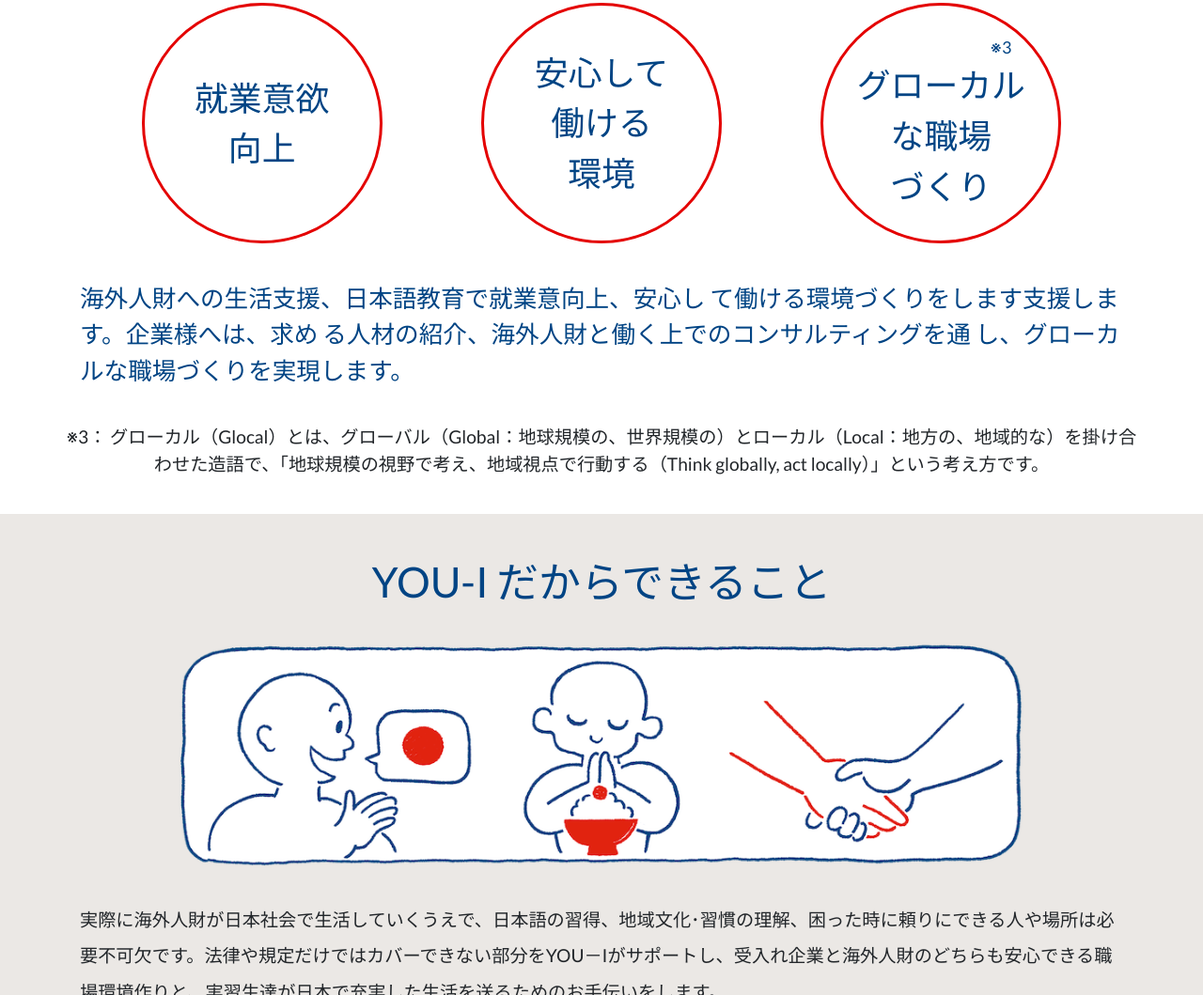
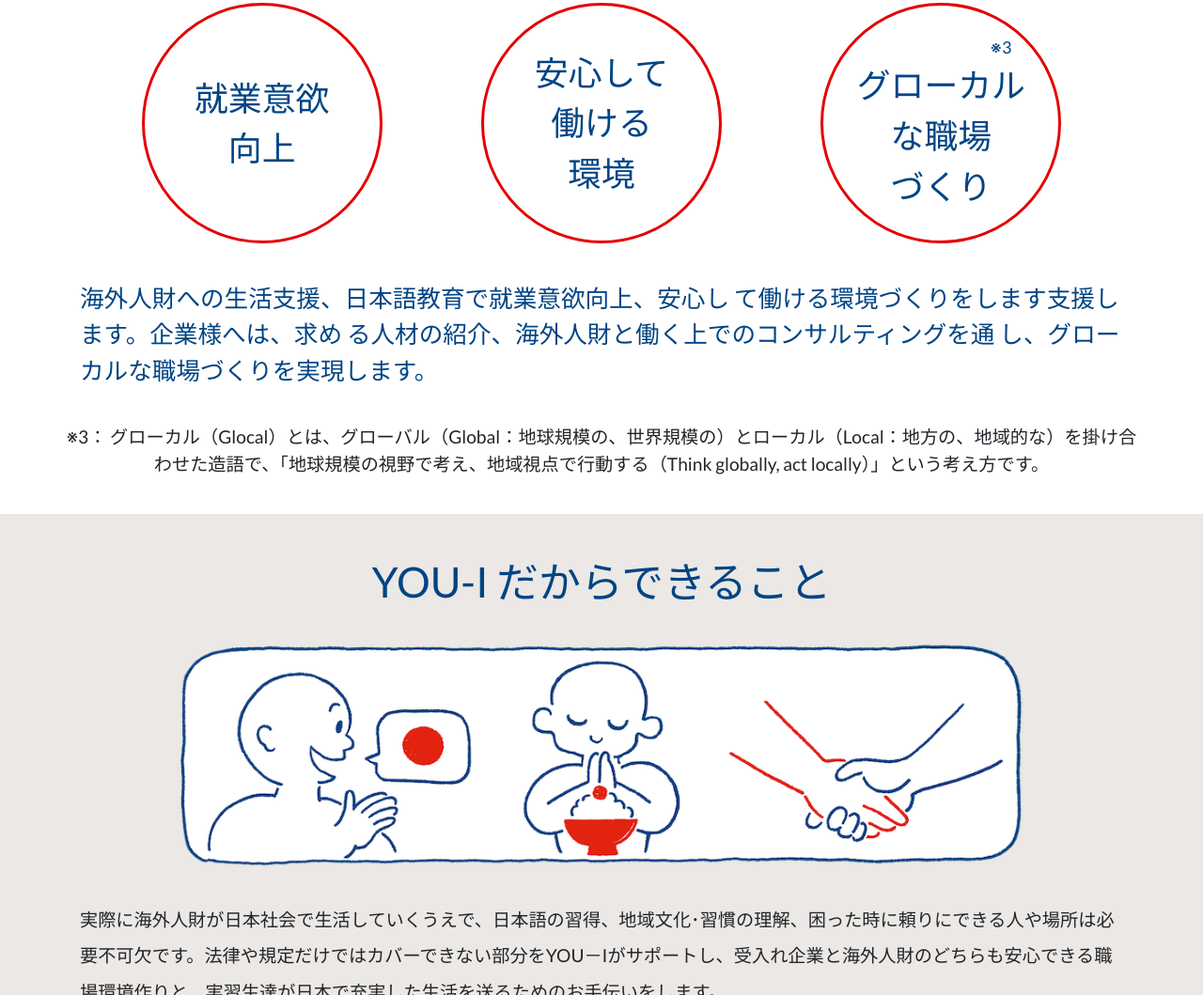
Before and after one commit to lyf1988/youi_web, a website with bundled scripts: page index.html in a window 1280 px wide. Shown: the part 3306-4365 px from the top of the page at 94% size. Built offline with nearby package versions, Linux system fonts and the light colour scheme.

Commit message:
fix text

```diff
--- a/index.html
+++ b/index.html
@@ -190,7 +190,7 @@
             </div>
         </div>
         <div class="text-left container additional-message-area">
-            海外人財への生活支援、日本語教育で就業意向上、安心し て働ける環境づくりをします支援します。企業様へは、求め る人材の紹介、海外人財と働く上でのコンサルティングを通 し、グローカルな職場づくりを実現します。
+            海外人財への生活支援、日本語教育で就業意欲向上、安心し て働ける環境づくりをします支援します。企業様へは、求め る人材の紹介、海外人財と働く上でのコンサルティングを通 し、グローカルな職場づくりを実現します。
         </div>
         <div class="text-center annotation-area">
             ※3： グローカル（Glocal）とは、グローバル（Global：地球規模の、世界規模の）とローカル（Local：地方の、地域的な）を掛け合わせた造語で、「地球規模の視野で考え、地域視点で行動する（Think globally, act locally）」という考え方です。
```
Also changed, not shown: 1 other file.
